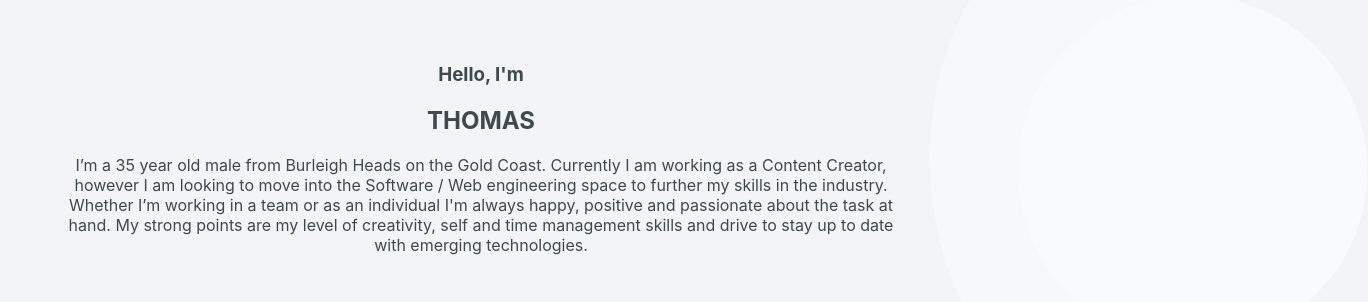
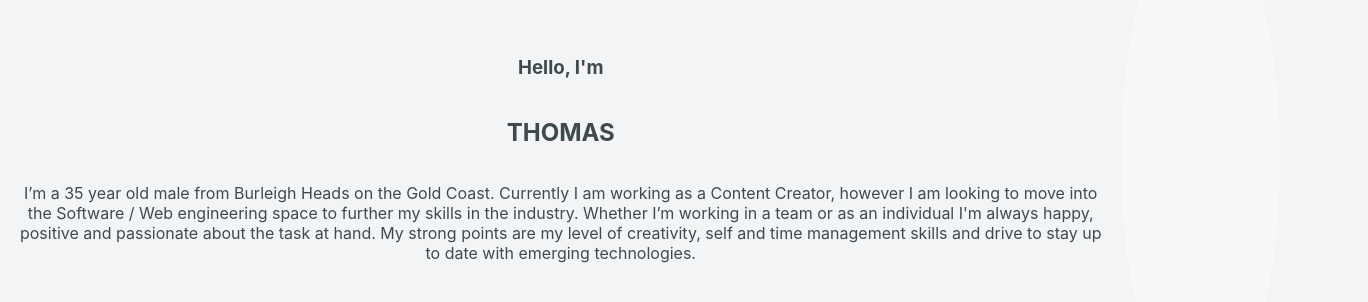
Before and after one commit to skipsterling/skipsterling-thomas-sterling-james-portfolio, a React (Create React App) app: page / in a window 1280 px wide. Shown: the part 242-544 px from the top of the page, 1368 px wide, since content can reach past the window. Built offline with nearby package versions, Linux system fonts and the light colour scheme.

Commit message:
about section styling, not yet complete

```diff
--- a/src/App.css
+++ b/src/App.css
@@ -24,17 +24,19 @@ body {
 
 }
 
-.innerCircle {
+/* .innerCircle {
   transform: translate(25%, 25%);
   width: 350px;
   height: 350px;
   background-color: #f8fafb;
   border-radius: 50%;
 
-}
+} */
 
 .about {
-  padding: 2rem;
-  margin-left: 2rem;
+  padding: 1rem;
+justify-content: flex-start;
   color: #3f4a4f;
+  display: flex;
+  flex-direction: column;
 }
```
